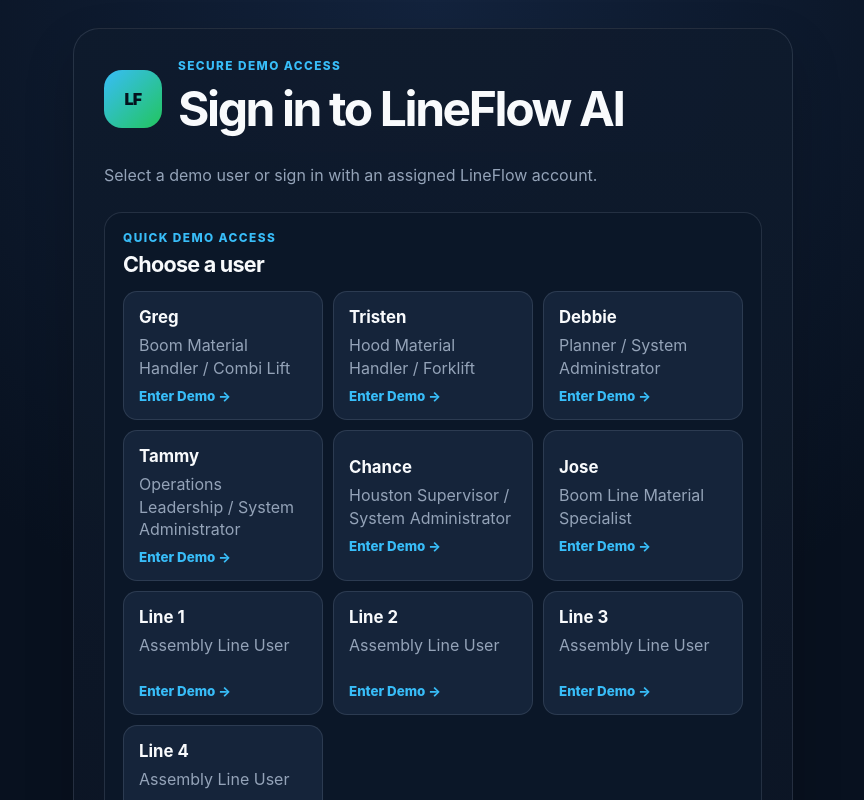
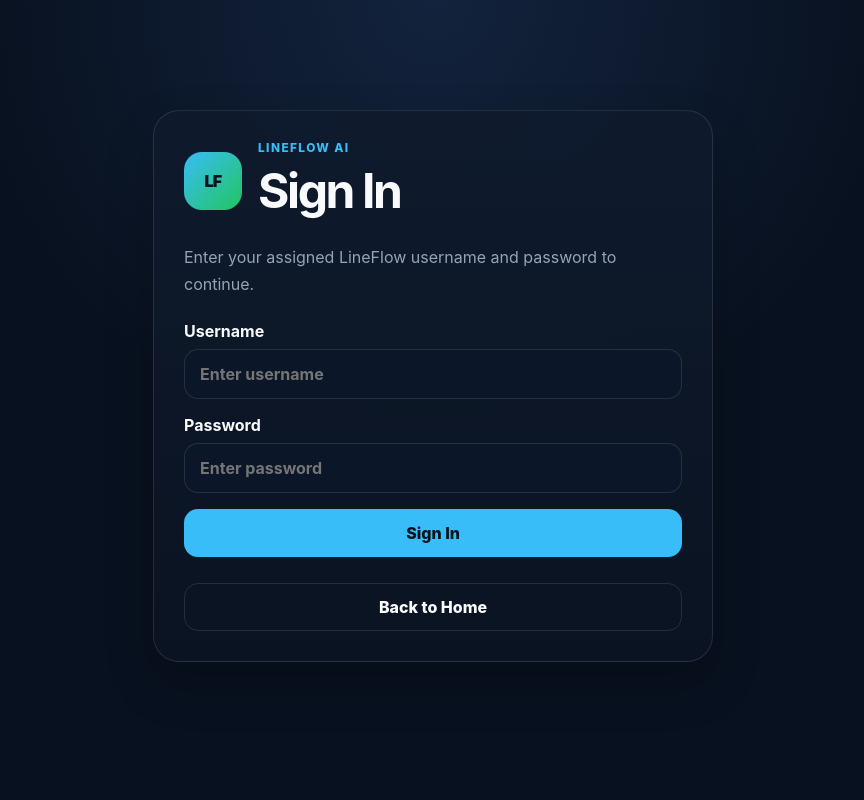
Before and after one commit to GregLivin/lineflow-ai, a Next.js app: page /login in a window 1280 px wide. Shown: the top 800 px of the page, without its empty margins (207-1071 px from the left). Built offline with nearby package versions, Linux system fonts and the light colour scheme.

Commit message:
Remove quick demo access

```diff
--- a/app/login/page.tsx
+++ b/app/login/page.tsx
@@ -1,9 +1,9 @@
 'use client';
 
-import { FormEvent, useEffect, useMemo, useState } from 'react';
+import { FormEvent, useEffect, useState } from 'react';
 import { useRouter } from 'next/navigation';
 
-const demoUsers: Record<string, { name: string; role: string; group: string }> = {
+const users: Record<string, { name: string; role: string; group: string }> = {
   greg: { name: 'Greg', role: 'Boom Material Handler / Combi Lift', group: 'handler' },
   tristen: { name: 'Tristen', role: 'Hood Material Handler / Forklift', group: 'handler' },
   debbie: { name: 'Debbie', role: 'Planner / System Administrator', group: 'supervisor' },
@@ -18,9 +18,9 @@ const demoUsers: Record<string, { name: string; role: string; group: string }> =
 
 const roleInfo: Record<string, { title: string; subtitle: string }> = {
   line: { title: 'Line User Login', subtitle: 'Request material and track delivery from your assembly line.' },
-  handler: { title: 'Material Handler Login', subtitle: 'Accept requests, locate parts, and update delivery status.' },
-  supervisor: { title: 'Supervisor / Planner Login', subtitle: 'Monitor production, requests, handlers, priorities, and inventory.' },
-  specialist: { title: 'Boom Line Material Specialist Login', subtitle: 'Manage boom-line readiness, shortages, staging, and production support.' },
+  handler: { title: 'Material Handler Login', subtitle: 'Receive assigned requests and update delivery status.' },
+  supervisor: { title: 'Supervisor / Planner Login', subtitle: 'Monitor production, requests, priorities, and inventory.' },
+  specialist: { title: 'Boom Line Material Specialist Login', subtitle: 'Manage boom-line material readiness and production support.' },
 };
 
 export default function LoginPage() {
@@ -36,106 +36,32 @@ export default function LoginPage() {
   }, []);
 
   const selectedRoleInfo = roleInfo[selectedRole];
-  const quickUsers = useMemo(() => {
-    const entries = Object.entries(demoUsers);
-    return selectedRole ? entries.filter(([, user]) => user.group === selectedRole) : entries;
-  }, [selectedRole]);
-
-  function signInAs(key: string) {
-    const user = demoUsers[key];
-    if (!user) return;
-    localStorage.setItem('lineflowUser', JSON.stringify({ ...user, username: key }));
-    router.push('/dashboard');
-  }
 
   function handleSubmit(event: FormEvent<HTMLFormElement>) {
     event.preventDefault();
     const key = username.trim().toLowerCase().replace(/\s+/g, '');
-    const user = demoUsers[key];
-
-    if (!user || password !== '12345') {
-      setError('Invalid username or password.');
+    const user = users[key];
+    if (!user || !password) { setError('Invalid username or password.'); return; }
+    if (selectedRole && user.group !== selectedRole) {
+      setError('This account does not have access to the selected role. Return home and choose the correct role.');
       return;
     }
-
-    if (selectedRole && user.group !== selectedRole) {
-      setError('This account belongs to a different LineFlow role. Choose one of the users shown above.');
-      return;
-    }
-
     localStorage.setItem('lineflowUser', JSON.stringify({ ...user, username: key }));
     router.push('/dashboard');
   }
 
   return (
     <main className="shell authShell">
-      <section className="authCard" style={{ width: 'min(720px, 100%)' }}>
-        <div className="brandRow">
-          <div className="logoMark">LF</div>
-          <div>
-            <p className="eyebrow">Secure Demo Access</p>
-            <h1 className="authTitle">{selectedRoleInfo?.title || 'Sign in to LineFlow AI'}</h1>
-          </div>
-        </div>
-
-        <p className="authCopy">
-          {selectedRoleInfo?.subtitle || 'Select a demo user or sign in with an assigned LineFlow account.'}
-        </p>
-
-        <div style={{ padding: 18, border: '1px solid rgba(148, 163, 184, 0.18)', borderRadius: 18, background: '#0b1728', marginBottom: 22 }}>
-          <div style={{ display: 'flex', alignItems: 'flex-start', justifyContent: 'space-between', gap: 14, flexWrap: 'wrap', marginBottom: 14 }}>
-            <div>
-              <p className="eyebrow">Quick Demo Access</p>
-              <h2 style={{ marginBottom: 0, fontSize: '1.35rem' }}>Choose a user</h2>
-            </div>
-            {selectedRole ? <button className="secondaryButton" type="button" onClick={() => { setSelectedRole(''); router.replace('/login'); }}>View all roles</button> : null}
-          </div>
-
-          <div style={{ display: 'grid', gridTemplateColumns: 'repeat(auto-fit, minmax(190px, 1fr))', gap: 10 }}>
-            {quickUsers.map(([key, user]) => (
-              <button
-                type="button"
-                key={key}
-                onClick={() => signInAs(key)}
-                style={{
-                  minHeight: 118,
-                  padding: 15,
-                  textAlign: 'left',
-                  borderRadius: 14,
-                  border: '1px solid rgba(148, 163, 184, 0.18)',
-                  background: '#15243a',
-                  color: '#f8fafc',
-                  cursor: 'pointer',
-                }}
-              >
-                <strong style={{ display: 'block', fontSize: '1.05rem', marginBottom: 7 }}>{user.name}</strong>
-                <span style={{ display: 'block', color: '#94a3b8', lineHeight: 1.4, minHeight: 40 }}>{user.role}</span>
-                <small style={{ display: 'block', color: '#38bdf8', fontWeight: 800, marginTop: 9 }}>Enter Demo →</small>
-              </button>
-            ))}
-          </div>
-        </div>
-
-        <div style={{ display: 'flex', alignItems: 'center', gap: 12, margin: '18px 0', color: '#94a3b8', fontSize: '.8rem', textTransform: 'uppercase', letterSpacing: '.08em', fontWeight: 800 }}>
-          <span style={{ height: 1, background: 'rgba(148, 163, 184, 0.18)', flex: 1 }} />
-          <span>or use credentials</span>
-          <span style={{ height: 1, background: 'rgba(148, 163, 184, 0.18)', flex: 1 }} />
-        </div>
-
+      <section className="authCard">
+        <div className="brandRow"><div className="logoMark">LF</div><div><p className="eyebrow">LineFlow AI</p><h1 className="authTitle">{selectedRoleInfo?.title || 'Sign In'}</h1></div></div>
+        <p className="authCopy">{selectedRoleInfo?.subtitle || 'Enter your assigned LineFlow username and password to continue.'}</p>
         <form className="loginForm" onSubmit={handleSubmit}>
-          <label>
-            Username
-            <input autoComplete="username" value={username} onChange={(event) => { setUsername(event.target.value); setError(''); }} placeholder="Greg, Debbie, Jose, Line1..." />
-          </label>
-          <label>
-            Password
-            <input type="password" autoComplete="current-password" value={password} onChange={(event) => { setPassword(event.target.value); setError(''); }} placeholder="Enter password" />
-          </label>
+          <label>Username<input autoComplete="username" value={username} onChange={e => { setUsername(e.target.value); setError(''); }} placeholder="Enter username" /></label>
+          <label>Password<input type="password" autoComplete="current-password" value={password} onChange={e => { setPassword(e.target.value); setError(''); }} placeholder="Enter password" /></label>
           {error ? <p className="formError">{error}</p> : null}
           <button className="primaryButton fullButton" type="submit">Sign In</button>
         </form>
-
-        <p className="demoNote">Demo password for all current accounts: <strong>12345</strong>. Quick Demo Access signs directly into the selected user view.</p>
+        <div className="actions"><button className="secondaryButton fullButton" type="button" onClick={() => router.push('/')}>Back to Home</button></div>
       </section>
     </main>
   );
```
